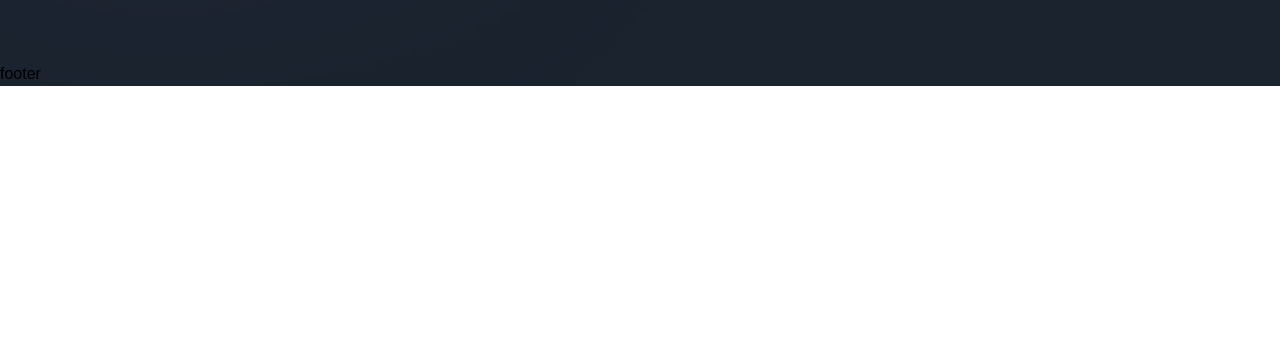
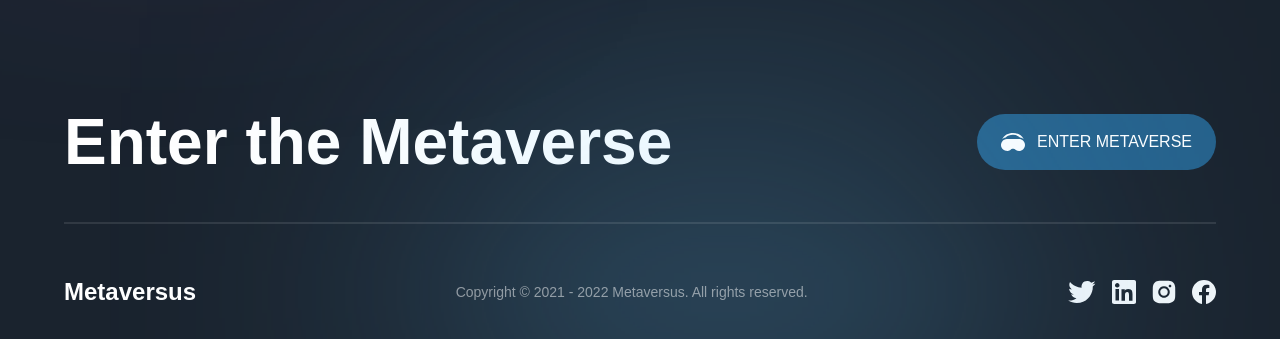
Before and after one commit to MaxShelest88/metaversus, a Next.js app: page / in a window 1280 px wide. Shown: the part 6823-7162 px from the top of the page. Before the commit the page ends 6909 px from the top, so only its background shows below. Built offline with nearby package versions, Linux system fonts and the light colour scheme; a web font is replaced by a local one.

Commit message:
footer done

```diff
--- a/components/Footer.jsx
+++ b/components/Footer.jsx
@@ -1,9 +1,53 @@
 'use client';
 
+import { motion } from 'framer-motion';
+import { socials } from '../constants';
+import styles from '../styles';
+import { footerVariants } from '../utils/motion';
+
 const Footer = () => (
-  <footer>
-    footer
-  </footer>
+  <motion.footer
+    variants={footerVariants}
+    initial="hidden"
+    whileInView="show"
+    className={`${styles.xPaddings} py-8 relative`}
+  >
+    <div className="footer-gradient" />
+    <div className={`${styles.innerWidth} mx-auto flex flex-col gap-8`}>
+      <div className="flex items-center justify-between flex-wrap gap-5">
+        <h4 className="font-bold md:text-[64px] text-[44px] text-white">Enter the Metaverse </h4>
+        <button
+          type="button"
+          className="flex items-center h-fit py-4 px-6 bg-[#25618b] rounded-[32px] gap-[12px]"
+        >
+          <img
+            src="/headset.svg"
+            alt="headset"
+            className="w-[24px] h-[24px] object-contain"
+          />
+          <span className="font-normal text-[16px] text-white">ENTER METAVERSE</span>
+        </button>
+      </div>
+      <div className="flex flex-col">
+        <div className="mb-[50px] h-[2px] bg-white opacity-10" />
+        <div className="flex items-center justify-between flex-wrap gap-4">
+          <h4 className="font-extrabold text-[24px] text-white">Metaversus</h4>
+          <p className="font-normal text-[14px] text-white opacity-50">
+            Copyright © 2021 - 2022 Metaversus. All rights reserved.
+          </p>
+          <div className="flex gap-4">
+            {socials.map((social) => (
+              <img
+                key={social.name}
+                src={social.url}
+                className="w-[24] h-[24px] object-contain cursor-pointer"
+              />
+            ))}
+          </div>
+        </div>
+      </div>
+    </div>
+  </motion.footer>
 );
 
 export default Footer;
```
